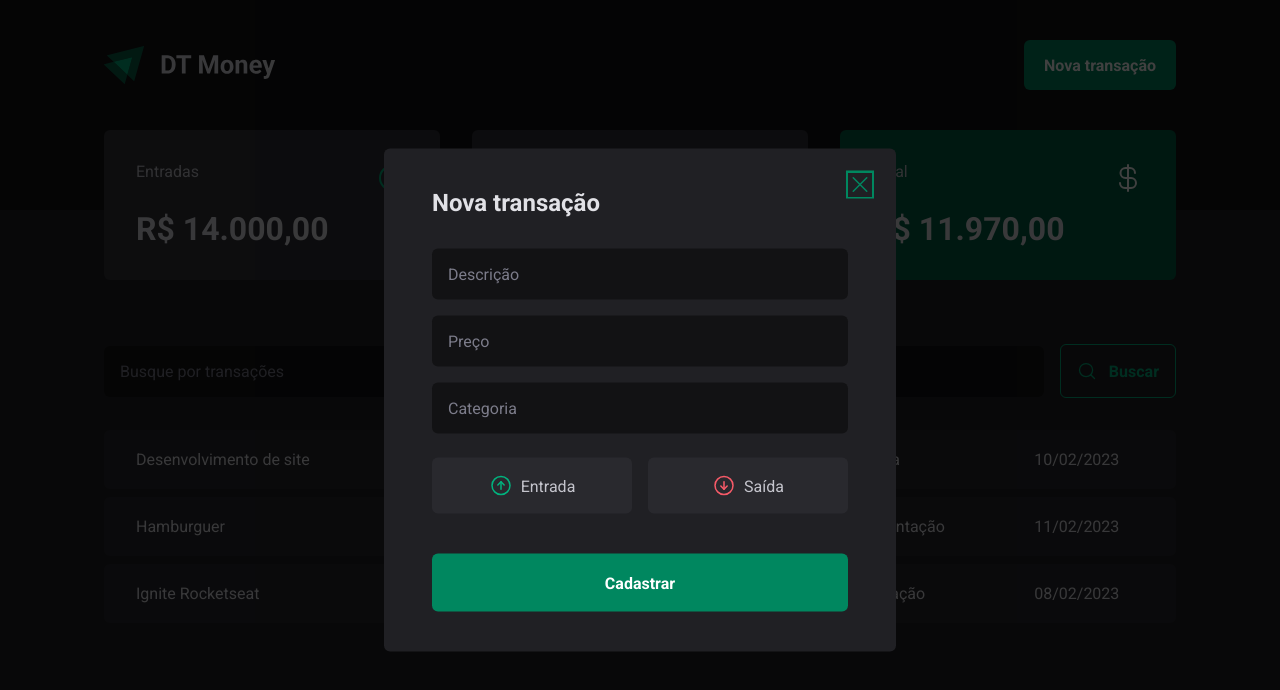
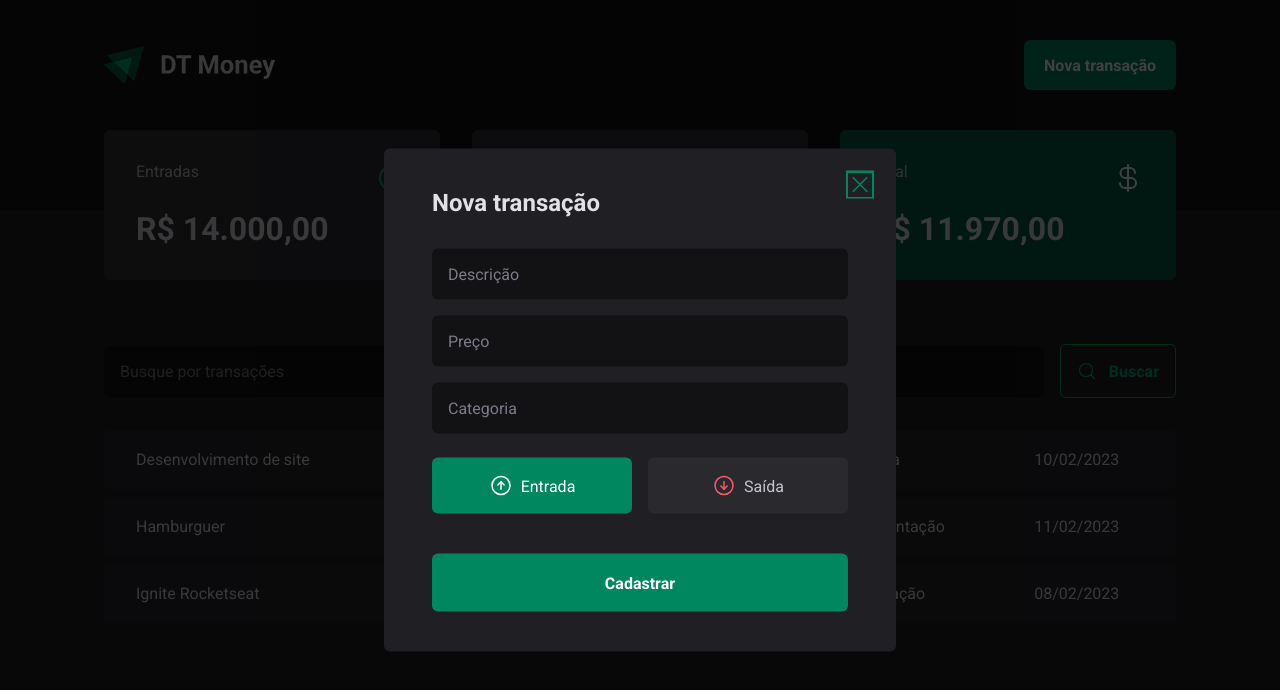
Before and after one commit to glaubermatos/dt-money, a React (Vite) app: page / in a window 1280 px wide. Both pictures are taken after a click on the button "Nova transação". Shown: the top 690 px of the page. Built offline with nearby package versions, Linux system fonts and the light colour scheme; data requests are answered from the project's data file.

Commit message:
Conexão com a API - Controlled components

```diff
--- a/src/components/NewTransactionModal/index.tsx
+++ b/src/components/NewTransactionModal/index.tsx
@@ -1,6 +1,6 @@
 import * as Dialog from '@radix-ui/react-dialog'
 import { ArrowCircleDown, ArrowCircleUp, X } from 'phosphor-react';
-import { useForm } from 'react-hook-form';
+import { Controller, useForm } from 'react-hook-form';
 import { CloseButton, Content, Overlay, TransactionType, TransactionTypeButton } from "./styles";
 import * as zod from 'zod'
 import { zodResolver } from '@hookform/resolvers/zod';
@@ -9,18 +9,22 @@
     description: zod.string(),
     price: zod.number().min(1),
     category: zod.string(),
-    // type: zod.enum(['income', 'outcome']),
+    type: zod.enum(['income', 'outcome']),
 })
 
 type NewTransactionFormInputs = zod.infer<typeof NewTransactionFormSchema>
 
 export function NewTransactionModal() {
     const {
+        control,
         register,
         handleSubmit,
         formState: { isSubmitting, errors }
     } = useForm<NewTransactionFormInputs>({
-        resolver: zodResolver(NewTransactionFormSchema)
+        resolver: zodResolver(NewTransactionFormSchema),
+        defaultValues: {
+            type: 'income'
+        }
     })
 
     async function handleCreateNewTransaction(data: NewTransactionFormInputs) {
@@ -62,7 +66,13 @@
                         {...register('category')}
                     />
 
-                    <TransactionType>
+                    <Controller
+                        control={control}
+                        name="type"
+                        render={({ field }) => {
+                            console.log(field)
+                            return (
+                                <TransactionType onValueChange={field.onChange} value={field.value}>
                                     <TransactionTypeButton value="income" variant='income'>
                                         <ArrowCircleUp size={24} />
                                         Entrada
@@ -72,6 +82,9 @@
                                         Saída
                                     </TransactionTypeButton>
                                 </TransactionType>
+                            )
+                        }}
+                    />
 
                     <button type="submit" disabled={isSubmitting}>Cadastrar</button>
                 </form>
```
Lines whose indentation alone changed are shown as unchanged.
